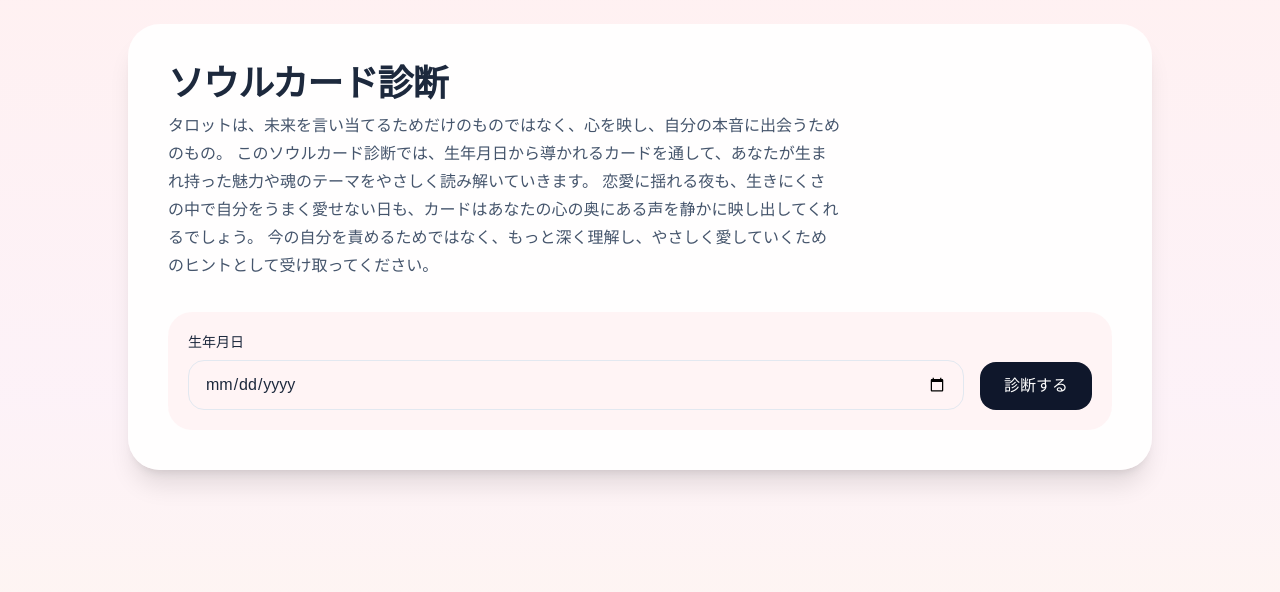
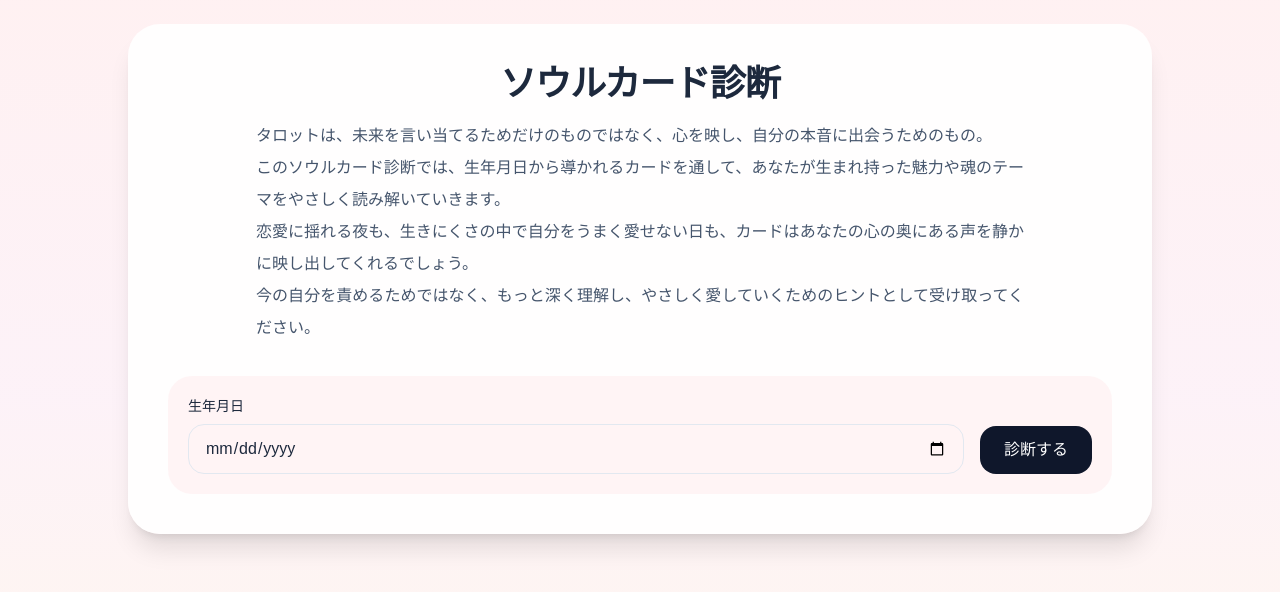
Before and after one commit to ank0tarot57/soul-card-tool, a Next.js app: page / in a window 1280 px wide. Shown: the top 592 px of the page. Built offline with nearby package versions, Linux system fonts and the light colour scheme.

Commit message:
Update page.tsx

```diff
--- a/app/page.tsx
+++ b/app/page.tsx
@@ -286,17 +286,17 @@ export default function Page() {
   return (
     <div className="min-h-screen bg-gradient-to-b from-rose-50 via-pink-50 to-orange-50 px-4 py-5 text-slate-800 sm:px-5 md:p-6">
       <div className="mx-auto max-w-5xl rounded-[2rem] bg-white/90 p-4 shadow-xl sm:p-5 md:p-10">
-        <div className="mb-6 md:mb-8">
-          <h1 className="mb-2 text-2xl font-bold tracking-tight sm:text-3xl md:text-4xl">
-            ソウルカード診断
-          </h1>
-          <p className="max-w-2xl text-sm leading-6 text-slate-600 md:text-base md:leading-7">
-  タロットは、未来を言い当てるためだけのものではなく、心を映し、自分の本音に出会うためのもの。
-  このソウルカード診断では、生年月日から導かれるカードを通して、あなたが生まれ持った魅力や魂のテーマをやさしく読み解いていきます。
-  恋愛に揺れる夜も、生きにくさの中で自分をうまく愛せない日も、カードはあなたの心の奥にある声を静かに映し出してくれるでしょう。
-  今の自分を責めるためではなく、もっと深く理解し、やさしく愛していくためのヒントとして受け取ってください。
-</p>
-        </div>
+     <div className="mb-6 text-center md:mb-8">
+  <h1 className="mb-4 text-2xl font-bold tracking-tight sm:text-3xl md:text-4xl">
+    ソウルカード診断
+  </h1>
+  <p className="mx-auto max-w-3xl text-sm leading-7 text-slate-600 md:text-base md:leading-8 [text-align:justify] [text-justify:inter-ideograph]">
+    タロットは、未来を言い当てるためだけのものではなく、心を映し、自分の本音に出会うためのもの。<br />
+    このソウルカード診断では、生年月日から導かれるカードを通して、あなたが生まれ持った魅力や魂のテーマをやさしく読み解いていきます。<br />
+    恋愛に揺れる夜も、生きにくさの中で自分をうまく愛せない日も、カードはあなたの心の奥にある声を静かに映し出してくれるでしょう。<br />
+    今の自分を責めるためではなく、もっと深く理解し、やさしく愛していくためのヒントとして受け取ってください。
+  </p>
+</div>
 
         <div className="grid gap-4 rounded-3xl bg-rose-50/70 p-4 sm:p-5 md:grid-cols-[1fr_auto] md:items-end">
           <div>
```
